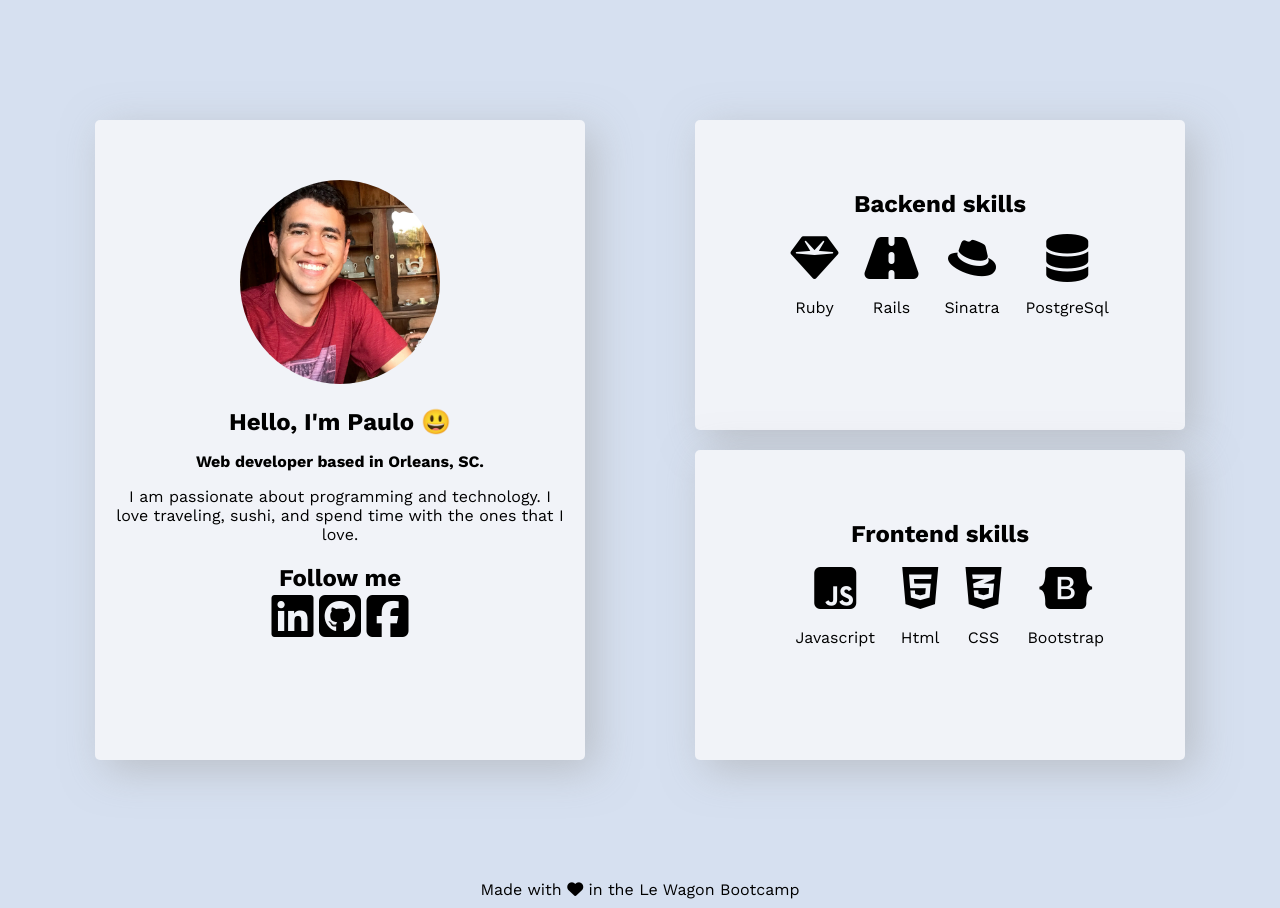
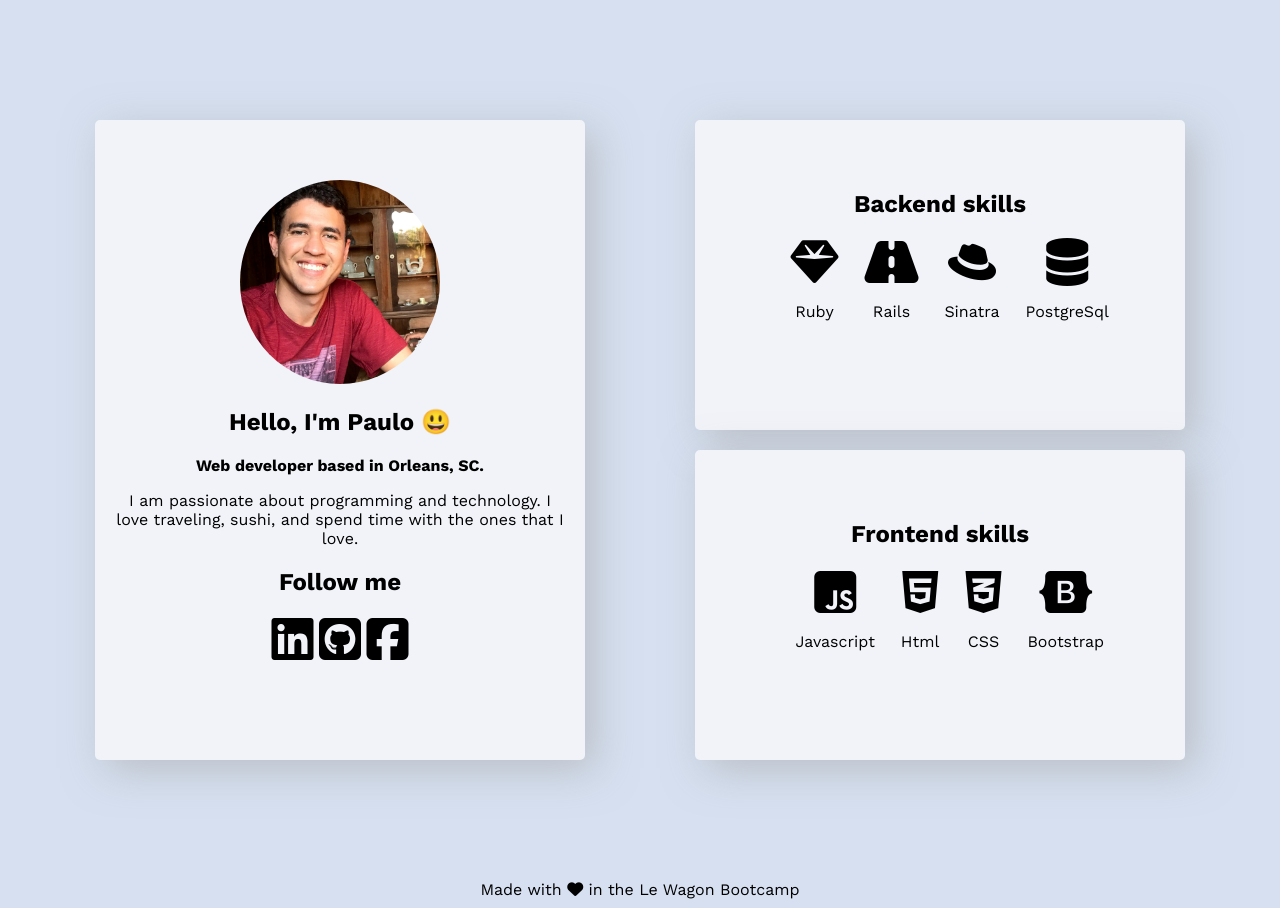
Before and after one commit to plooliveira/profile, a plain HTML site: page index.html in a window 1280 px wide. Drawn offline with nearby package versions, Linux system fonts and the light colour scheme.

```diff
--- a/style.css
+++ b/style.css
@@ -1,8 +1,4 @@
 @import url('https://fonts.googleapis.com/css2?family=Work+Sans:wght@400;700&display=swap');
-
-*{
-  margin-bottom: 0px;
-}
 body  {
   background-color: #d6e0f0;
   font-family: 'Work Sans', sans-serif;
@@ -127,7 +123,7 @@ footer {
 }
 
 #skills{
-  height: 400px;
+  /* height: 400px; */
 }
 
 #skills h2{
```
